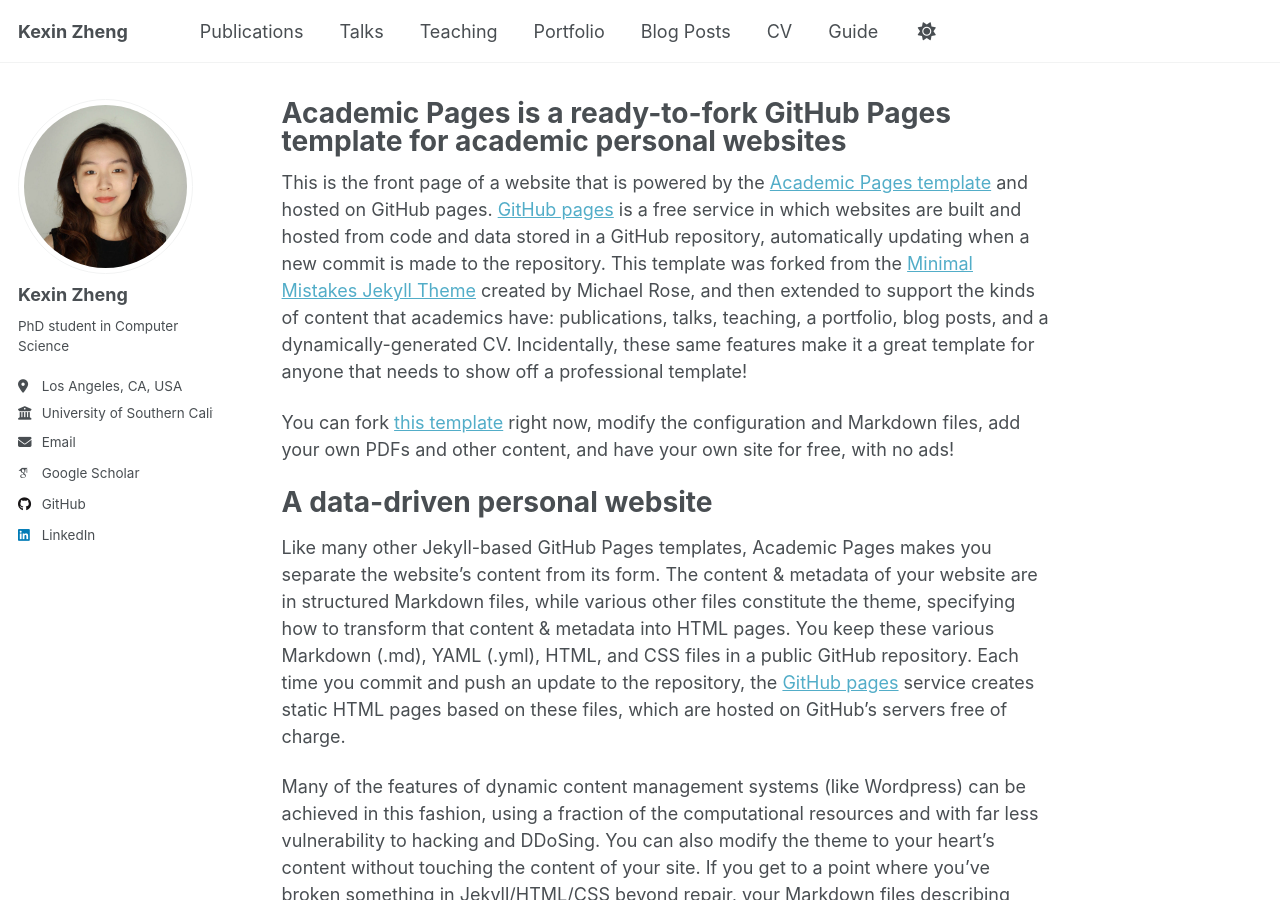
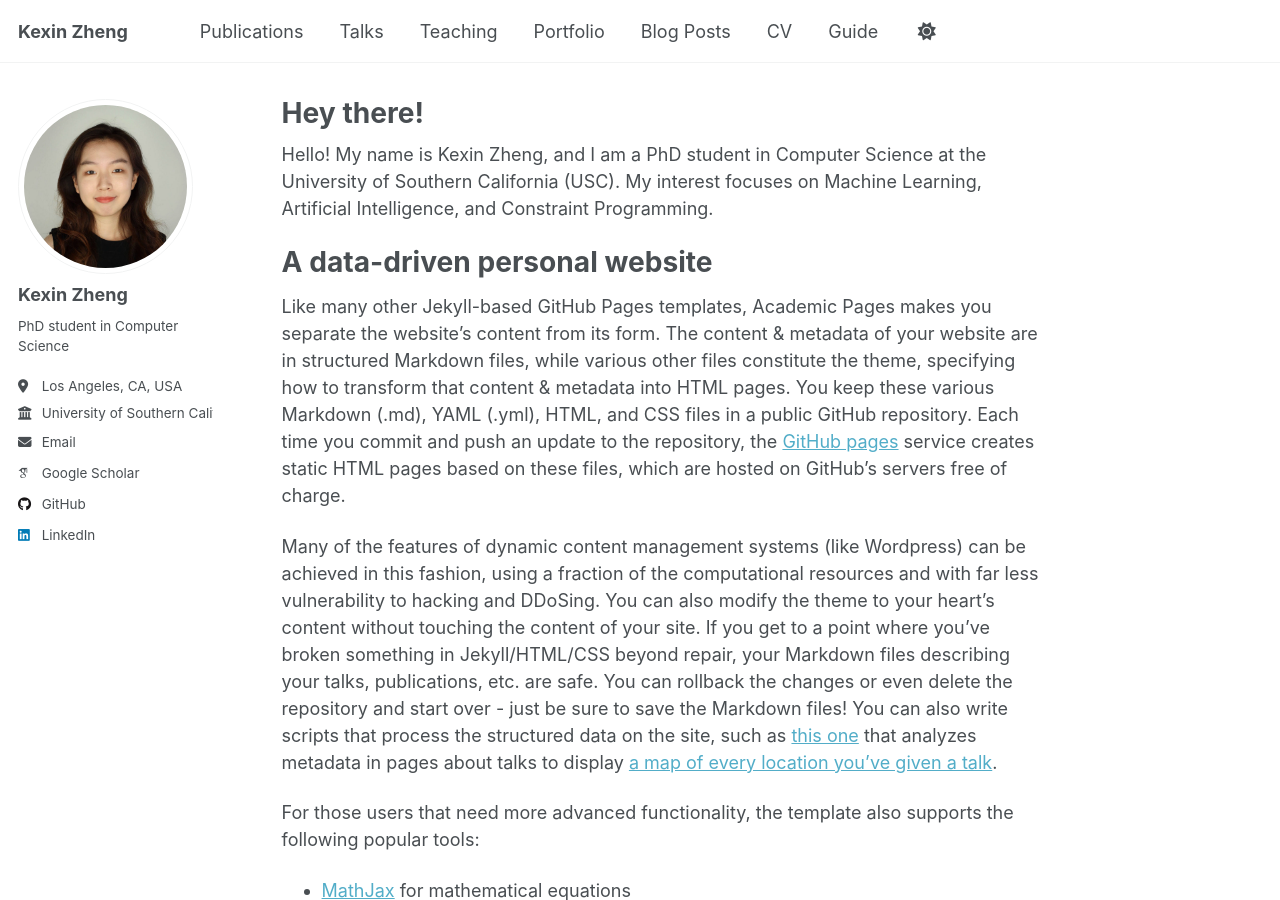
Before and after one commit to kellyzhengusc/kellyzhengusc.github.io, a Jekyll site: the page built from _pages/about.md, in a window 1280 px wide and 900 px high. Built offline with Jekyll 4.4.1, drawn with Linux system fonts in a browser that asks for light colours; some web fonts are replaced; a script that is not in the unit is left out.

Commit message:
Update about.md

```diff
--- a/_pages/about.md
+++ b/_pages/about.md
@@ -1,15 +1,13 @@
 ---
 permalink: /
-title: "Academic Pages is a ready-to-fork GitHub Pages template for academic personal websites"
+title: "Hey there!"
 author_profile: true
 redirect_from:
   - /about/
   - /about.html
 ---
 
-This is the front page of a website that is powered by the [Academic Pages template](https://github.com/academicpages/academicpages.github.io) and hosted on GitHub pages. [GitHub pages](https://pages.github.com) is a free service in which websites are built and hosted from code and data stored in a GitHub repository, automatically updating when a new commit is made to the repository. This template was forked from the [Minimal Mistakes Jekyll Theme](https://mmistakes.github.io/minimal-mistakes/) created by Michael Rose, and then extended to support the kinds of content that academics have: publications, talks, teaching, a portfolio, blog posts, and a dynamically-generated CV. Incidentally, these same features make it a great template for anyone that needs to show off a professional template!
-
- You can fork [this template](https://github.com/academicpages/academicpages.github.io) right now, modify the configuration and Markdown files, add your own PDFs and other content, and have your own site for free, with no ads!
+Hello! My name is Kexin Zheng, and I am a PhD student in Computer Science at the University of Southern California (USC). My interest focuses on Machine Learning, Artificial Intelligence, and Constraint Programming.
 
 A data-driven personal website
 ======
```
